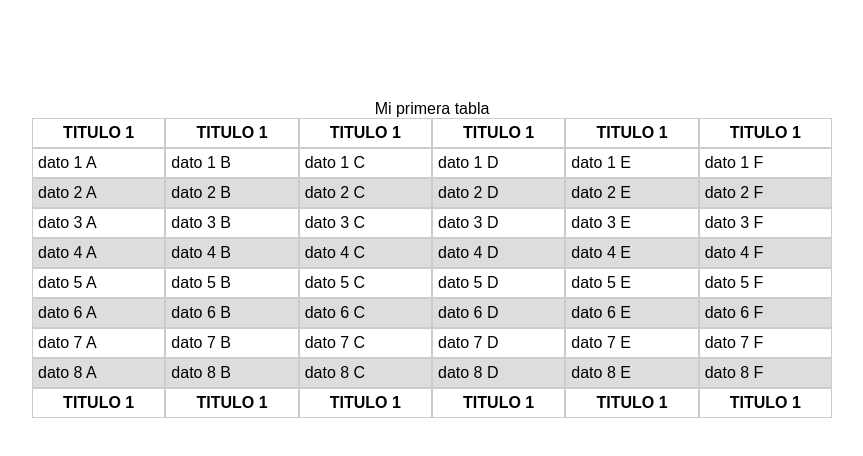
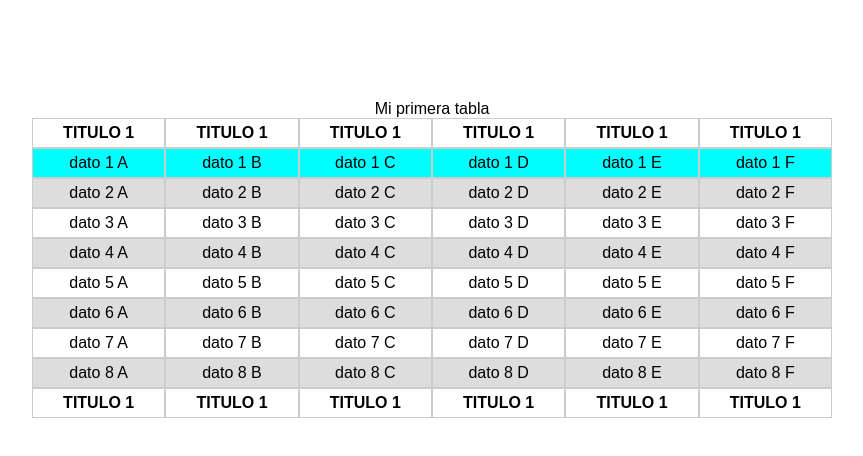
Before and after one commit to MarIsaTrettel/CSSpractica, a plain HTML site: page 20proyectosCompletos/tabla/tabla.html in a window 1280 px wide. In both pictures the pointer is over the element 640 px from the left and 163 px from the top of the page. Shown: the whole page, without its empty margins (208-1071 px from the left). Drawn offline with Linux system fonts and the light colour scheme.

Commit message:
Proyecto 3

```diff
--- a/20proyectosCompletos/tabla/tabla.css
+++ b/20proyectosCompletos/tabla/tabla.css
@@ -14,8 +14,13 @@ table{
 td, th{
     border: solid 1px #ccc;
     padding: 5px;
+    text-align: center;
 }
 
 tr:nth-child(even){
     background-color: #ddd;
 }
+
+tbody tr:hover{
+    background-color: aqua;
+}
```
